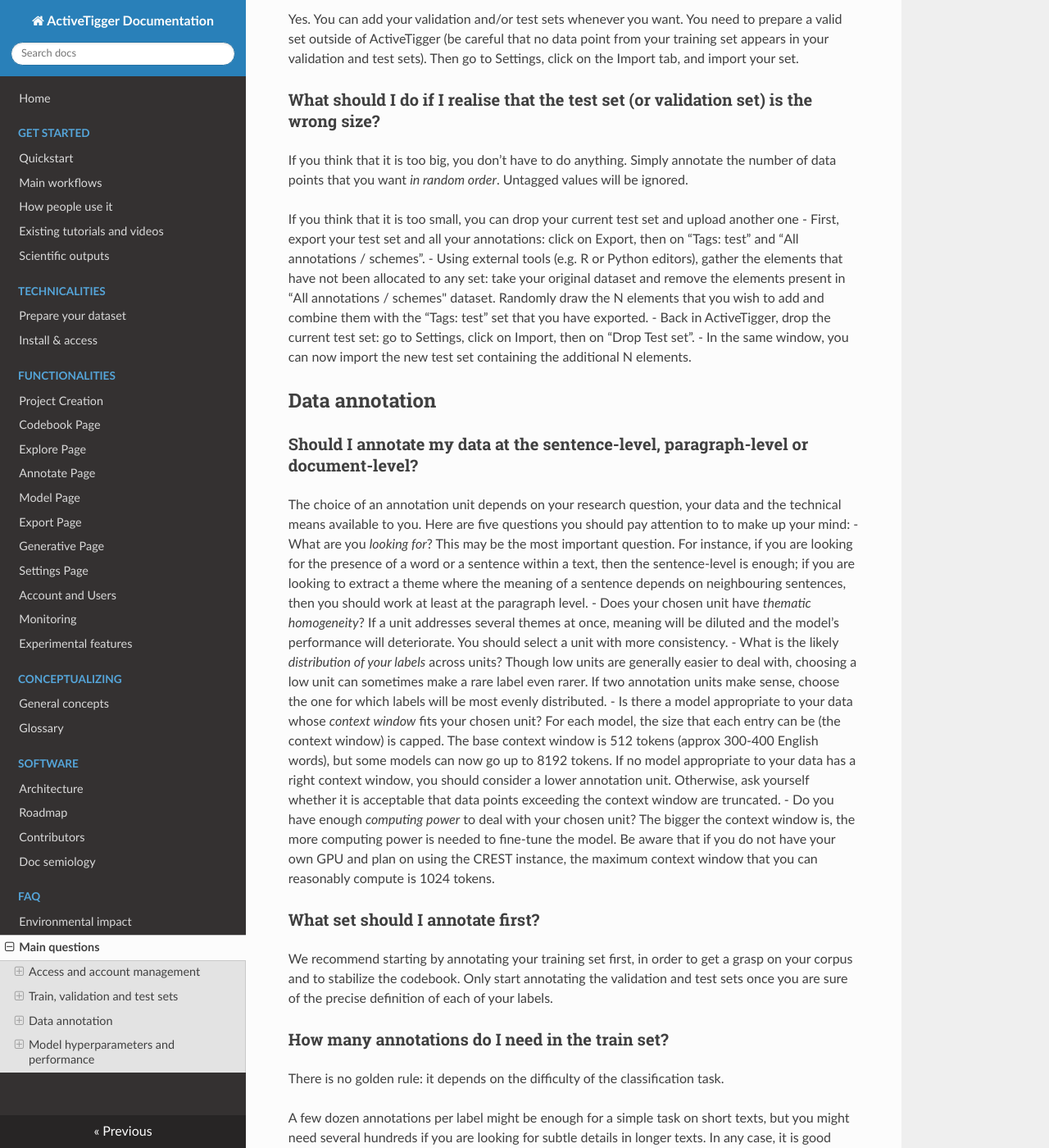
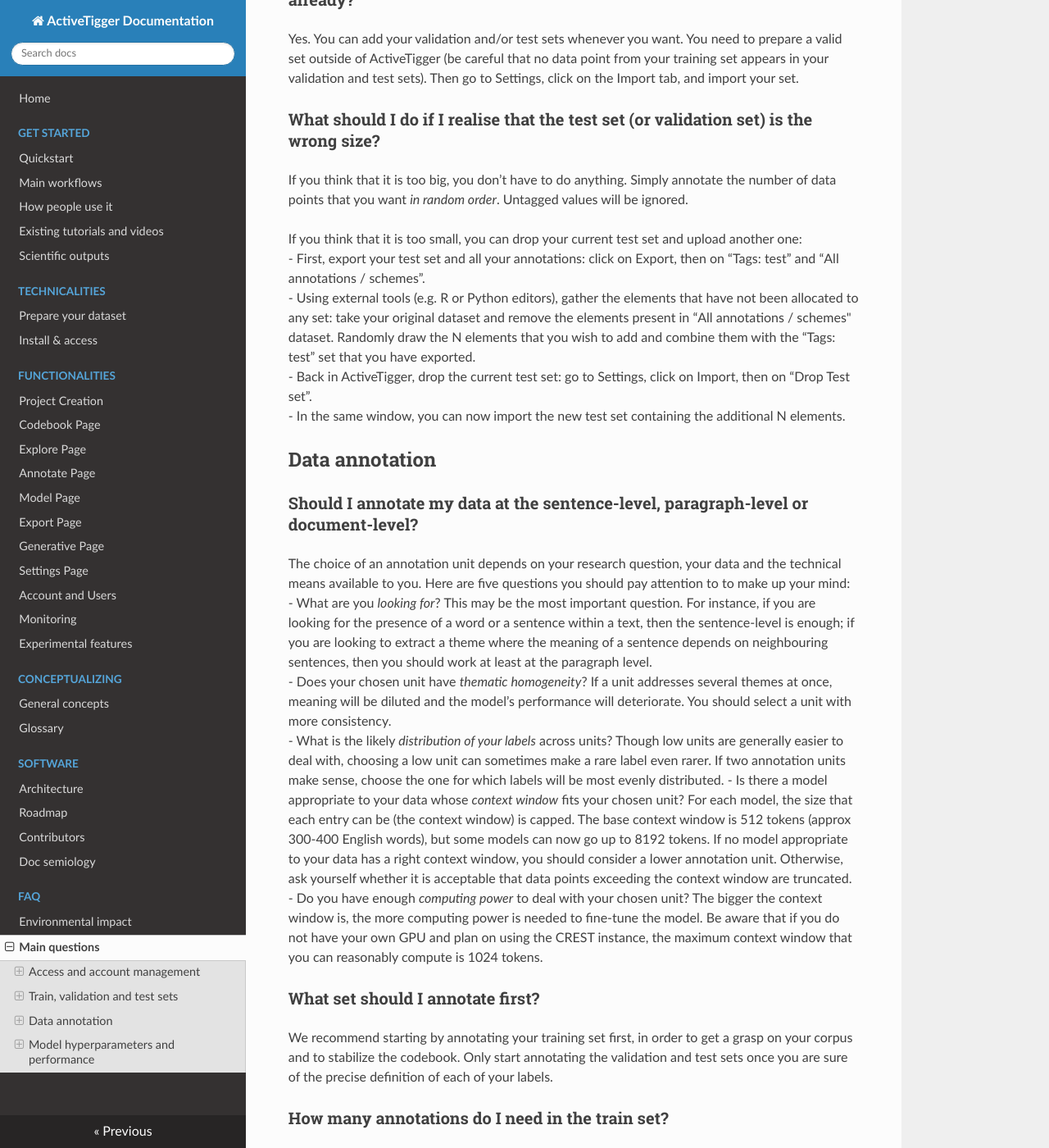
Before and after one commit to activetigger/documentation, an MkDocs documentation site: the page built from docs/faq/faq.md, in a window 1280 px wide and 1400 px high, scrolled down 1668 px. Shown: the whole window at 82% size. Built offline with MkDocs 1.6.1, drawn with Linux system fonts in a browser that asks for light colours; nearby versions of some CDN libraries; some of the changed text lies outside the part shown.

Commit message:
fixed problems with spaces and breaks

```diff
--- a/docs/faq/faq.md
+++ b/docs/faq/faq.md
@@ -44,7 +44,7 @@
 ### What should I do if I realise that the test set (or validation set) is the wrong size?
 If you think that it is too big, you don’t have to do anything. Simply annotate the number of data points that you want *in random order*. Untagged values will be ignored.
 
-If you think that it is too small, you can drop your current test set and upload another one
+If you think that it is too small, you can drop your current test set and upload another one:
 - First, export your test set and all your annotations: click on Export, then on “Tags: test” and “All annotations / schemes”.
 - Using external tools (e.g. R or Python editors), gather the elements that have not been allocated to any set: take your original dataset and remove the elements present in “All annotations / schemes" dataset. Randomly draw the N elements that you wish to add and combine them with the “Tags: test” set that you have exported.
 - Back in ActiveTigger, drop the current test set: go to Settings, click on Import, then on “Drop Test set”.
@@ -67,14 +67,12 @@
 ### How many annotations do I need in the train set?
 
 There is no golden rule: it depends on the difficulty of the classification task.
-
 A few dozen annotations per label might be enough for a simple task on short texts, but you might need several hundreds if you are looking for subtle details in longer texts. In any case, it is good practice to annotate roughly the same amount of texts per label.
-
 In general, more is always better, but it also depends on how useful your annotations are (see *Active learning* section).
 
 ### I have difficulties annotating my texts with my current scheme
 
-If as a human annotator you are not able to decide how to annotate a text with the current scheme, maybe you would need to redesign your scheme (increasing or decreasing the number of labels, or re-conceptualizing them)
+If as a human annotator you are not able to decide how to annotate a text with the current scheme, maybe you would need to redesign your scheme (increasing or decreasing the number of labels, or re-conceptualizing them).
 
 ## Model hyperparameters and performance
 
```
